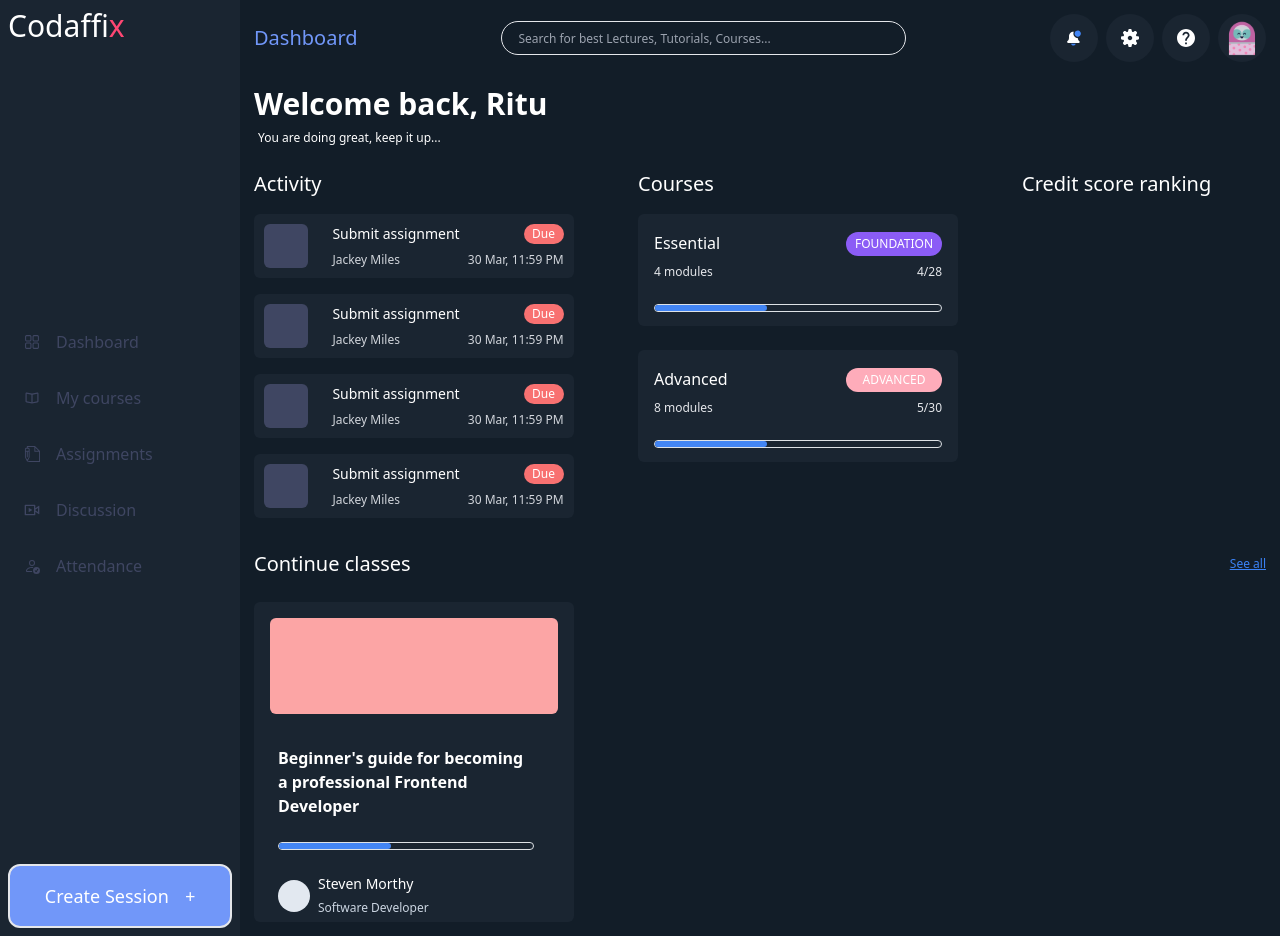
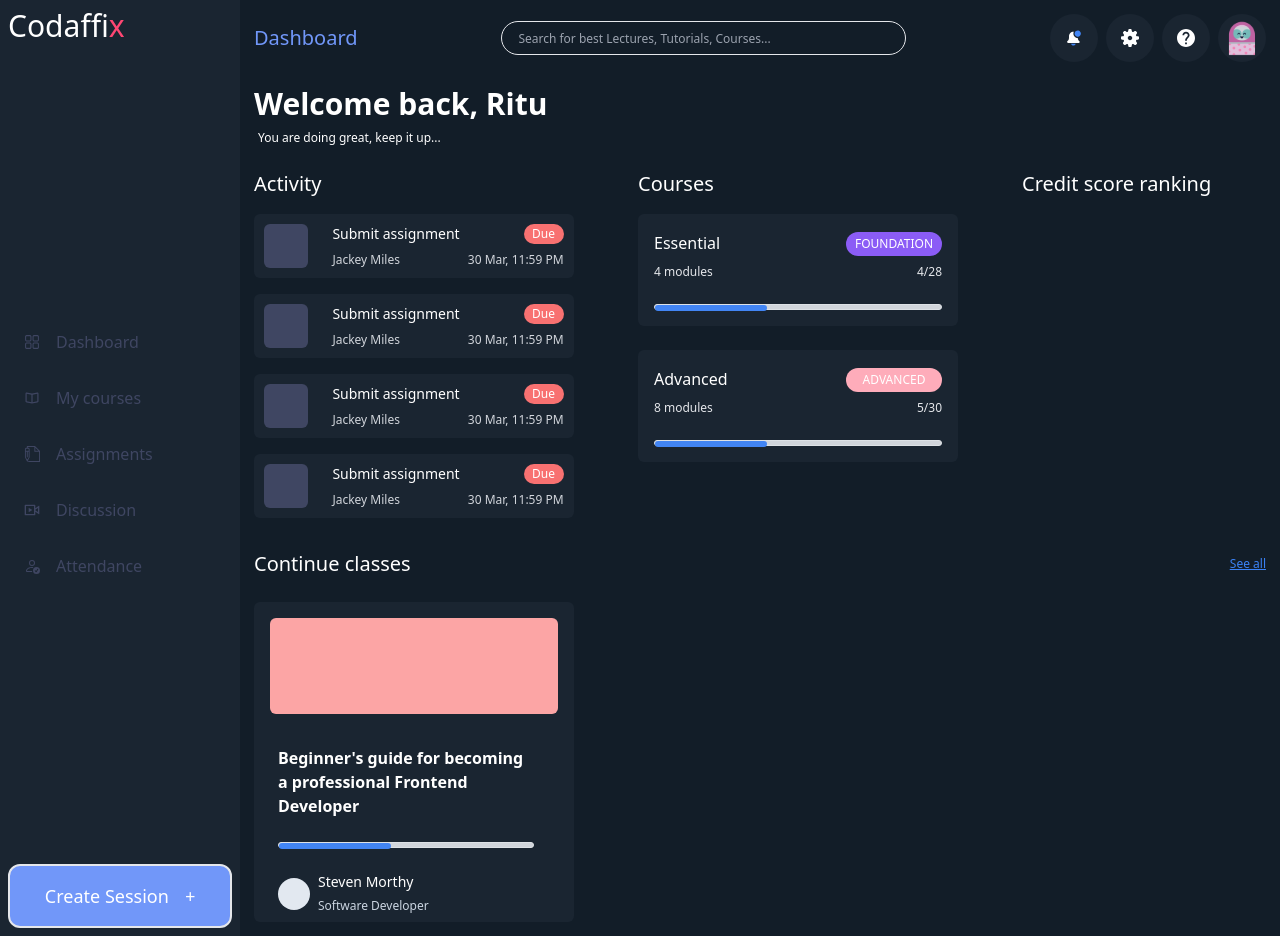
Before and after one commit to Rutuza/E-learning-App, a React (Vite) app: page / in a window 1280 px wide. Built offline with nearby package versions, Linux system fonts and the light colour scheme.

Commit message:
Co-authored-by: Adarsh Rathore <AdarshRathore223@users.noreply.github.com>

```diff
--- a/src/components/Bar.jsx
+++ b/src/components/Bar.jsx
@@ -2,9 +2,9 @@ import React from 'react';
 
 function Bar() {
   return (
-    <div className='relative py-2'>
-      <div className='w-full border rounded-full mt-3 relative'>
-      <div className='w-28 border-[#4285F4] border-3 rounded-full block'></div>
+    <div className='py-2'>
+      <div className='w-full h-1.5 bg-gray-300 border rounded-full mt-3 relative'>
+      <div className='w-28 h-1.5  bg-[#4285F4] border-3 border-[#4285F4] rounded-full absolute top-0'></div>
       </div>
     </div>
 
```
